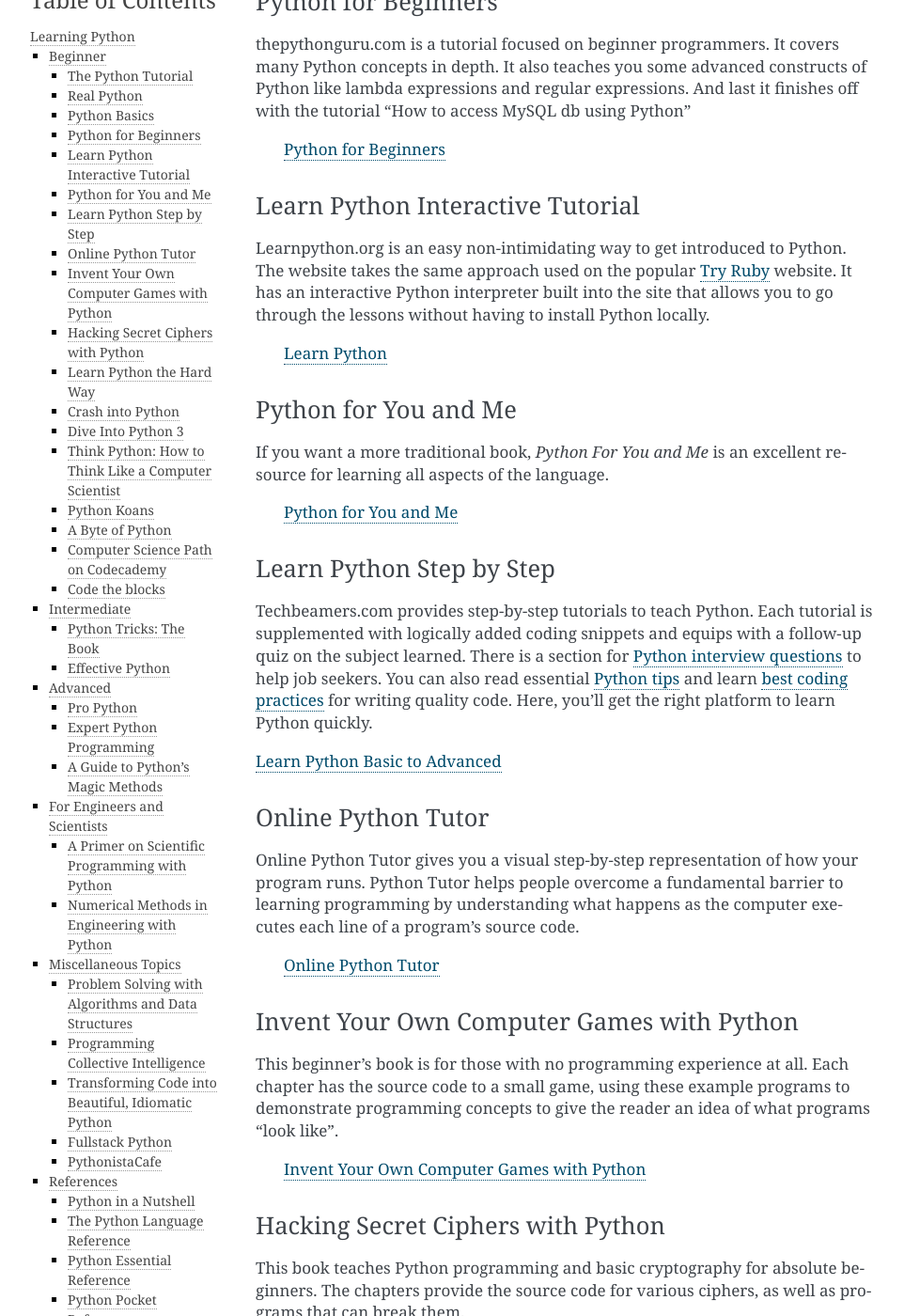
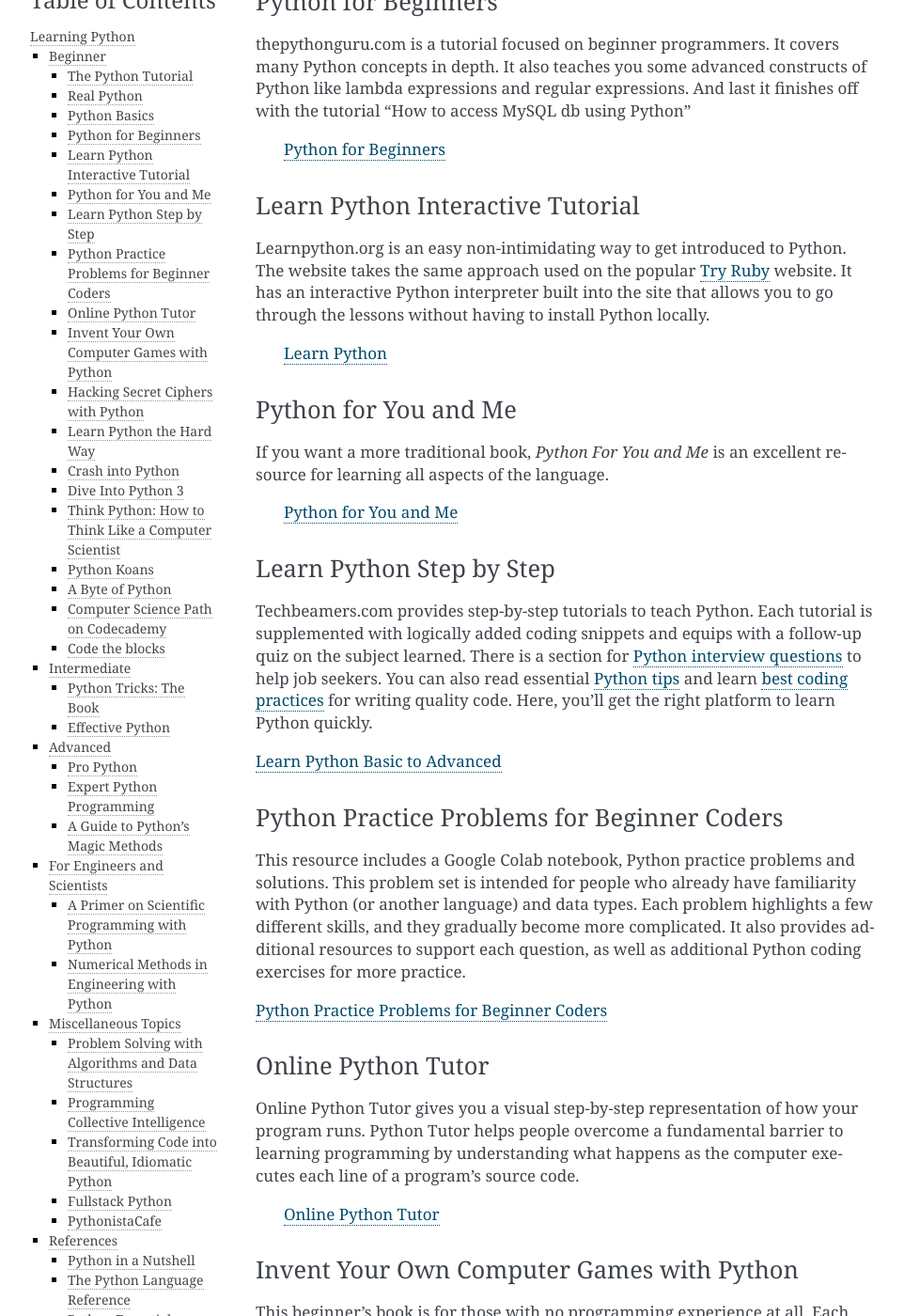
Before and after one commit to realpython/python-guide, a Sphinx documentation site: the page built from docs/intro/learning.rst, in a window 1280 px wide and 1400 px high, scrolled down 1386 px. Shown: the whole window at 94% size, without its empty margins (148-1110 px from the left). Built offline with Sphinx 7.4.7, drawn with Linux system fonts in a browser that asks for light colours; pages that are not in the unit, such as notebooks, are missing from menus; a script that is not in the unit is left out; comment, search, counter and statistics services are not loaded.

Commit message:
Adding Python Practice Problem resource
@kennethreitz suggested I send a pull request for this resource, I emailed him late September about this but I only just got around to it! This resource is from UC Berkeley's School of Information.

```diff
--- a/docs/intro/learning.rst
+++ b/docs/intro/learning.rst
@@ -69,6 +69,13 @@
 
 `Learn Python Basic to Advanced <https://www.techbeamers.com/python-tutorial-step-by-step>`_
 
+
+Python Practice Problems for Beginner Coders
+~~~~~~~~~~~~~~~~~~~~~~~~~~~~~~~~~~~~~~~~~~~~
+
+This resource includes a Google Colab notebook, Python practice problems and solutions. This problem set is intended for people who already have familiarity with Python (or another language) and data types. Each problem highlights a few different skills, and they gradually become more complicated. It also provides additional resources to support each question, as well as additional Python coding exercises for more practice.
+
+`Python Practice Problems for Beginner Coders <https://ischoolonline.berkeley.edu/blog/python-practice-problems/>`_
 
 Online Python Tutor
 ~~~~~~~~~~~~~~~~~~~
```
